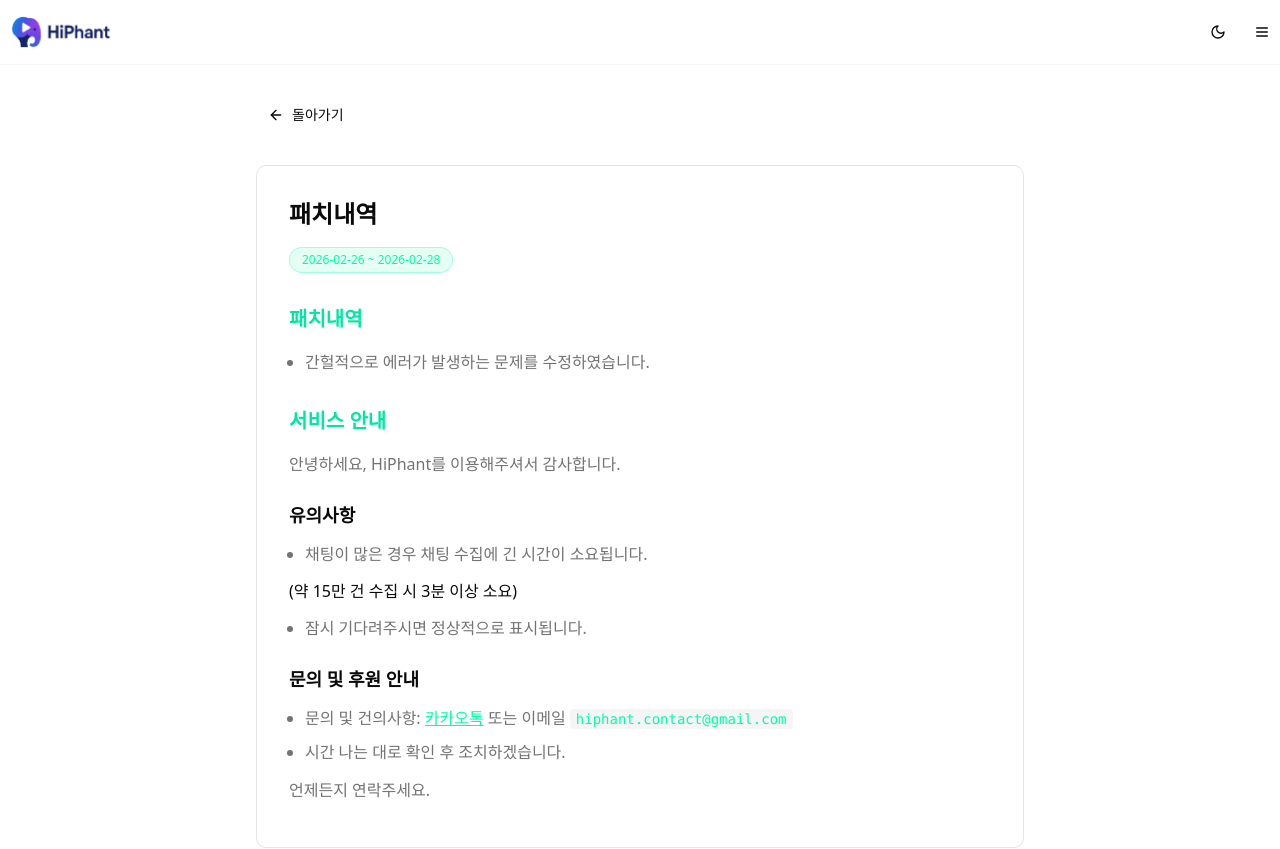
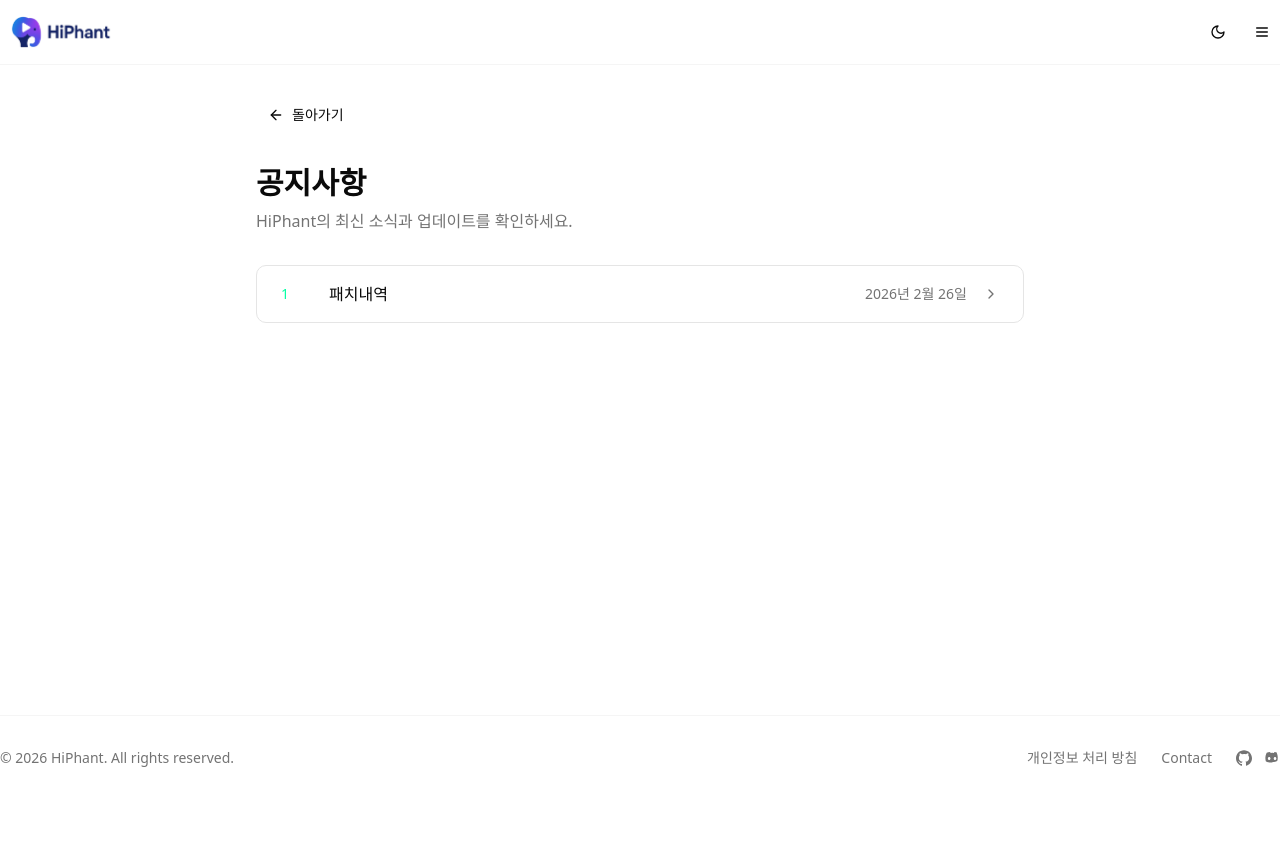
Before and after one commit to pachylover/hiphant-client, a Next.js app: page /notice in a window 1280 px wide. Shown: the top 849 px of the page. After the commit the page ends 800 px from the top, so only its background shows below. Built offline with nearby package versions, Linux system fonts and the light colour scheme.

Commit message:
feat: manage and display notices with multiple MD files
Update notice page to use multiple MD files and display as list.

```diff
--- a/app/api/notice/route.ts
+++ b/app/api/notice/route.ts
@@ -2,14 +2,70 @@ import { NextResponse } from "next/server"
 import { promises as fs } from "fs"
 import path from "path"
 
-export async function GET() {
+interface NoticeMeta {
+  id: string
+  date: string
+  title: string
+  filename: string
+}
+
+function parseFrontmatter(content: string): { frontmatter: Record<string, string>; body: string } {
+  const match = content.match(/^---\r?\n([\s\S]*?)\r?\n---\r?\n([\s\S]*)$/)
+  if (!match) return { frontmatter: {}, body: content }
+
+  const frontmatter: Record<string, string> = {}
+  for (const line of match[1].split("\n")) {
+    const idx = line.indexOf(":")
+    if (idx === -1) continue
+    const key = line.slice(0, idx).trim()
+    const value = line.slice(idx + 1).trim().replace(/^["']|["']$/g, "")
+    frontmatter[key] = value
+  }
+
+  return { frontmatter, body: match[2] }
+}
+
+// GET /api/notice - 공지사항 목록 반환
+export async function GET(request: Request) {
+  const { searchParams } = new URL(request.url)
+  const filename = searchParams.get("file")
+
+  const noticesDir = path.join(process.cwd(), "content", "notices")
+
   try {
-    const filePath = path.join(process.cwd(), "content", "notice.md")
-    const content = await fs.readFile(filePath, "utf-8")
-    return new NextResponse(content, {
-      headers: { "Content-Type": "text/plain; charset=utf-8" },
-    })
+    // 특정 파일 요청인 경우
+    if (filename) {
+      const filePath = path.join(noticesDir, filename)
+      const content = await fs.readFile(filePath, "utf-8")
+      return new NextResponse(content, {
+        headers: { "Content-Type": "text/plain; charset=utf-8" },
+      })
+    }
+
+    // 목록 요청인 경우
+    const files = await fs.readdir(noticesDir)
+    const mdFiles = files.filter((f) => f.endsWith(".md"))
+
+    const notices: NoticeMeta[] = []
+
+    for (const file of mdFiles) {
+      const filePath = path.join(noticesDir, file)
+      const content = await fs.readFile(filePath, "utf-8")
+      const { frontmatter } = parseFrontmatter(content)
+
+      notices.push({
+        id: file.replace(".md", ""),
+        date: frontmatter.date || "",
+        title: frontmatter.title || "제목 없음",
+        filename: file,
+      })
+    }
+
+    // 날짜 기준 최신순 정렬
+    notices.sort((a, b) => new Date(b.date).getTime() - new Date(a.date).getTime())
+
+    return NextResponse.json(notices)
   } catch {
-    return new NextResponse("", { status: 404 })
+    return NextResponse.json([], { status: 200 })
   }
 }
--- a/app/notice/page.tsx
+++ b/app/notice/page.tsx
@@ -1,35 +1,21 @@
 "use client"
 
 import { useState, useEffect } from "react"
-import { ArrowLeft } from "lucide-react"
+import { ArrowLeft, ChevronRight } from "lucide-react"
 import Link from "next/link"
 import { Button } from "@/components/ui/button"
 
-interface NoticeFrontmatter {
-  startDate: string
-  endDate: string
+interface NoticeMeta {
+  id: string
+  date: string
   title: string
+  filename: string
 }
 
-interface NoticeData {
-  frontmatter: NoticeFrontmatter
+interface NoticeDetail {
+  title: string
+  date: string
   html: string
-}
-
-function parseFrontmatter(raw: string): { frontmatter: Record<string, string>; body: string } {
-  const match = raw.match(/^---\r?\n([\s\S]*?)\r?\n---\r?\n([\s\S]*)$/)
-  if (!match) return { frontmatter: {}, body: raw }
-
-  const frontmatter: Record<string, string> = {}
-  for (const line of match[1].split("\n")) {
-    const idx = line.indexOf(":")
-    if (idx === -1) continue
-    const key = line.slice(0, idx).trim()
-    const value = line.slice(idx + 1).trim().replace(/^["']|["']$/g, "")
-    frontmatter[key] = value
-  }
-
-  return { frontmatter, body: match[2] }
 }
 
 function markdownToHtml(md: string): string {
@@ -78,48 +64,155 @@ function markdownToHtml(md: string): string {
   return html
 }
 
+function parseFrontmatter(raw: string): { frontmatter: Record<string, string>; body: string } {
+  const match = raw.match(/^---\r?\n([\s\S]*?)\r?\n---\r?\n([\s\S]*)$/)
+  if (!match) return { frontmatter: {}, body: raw }
+
+  const frontmatter: Record<string, string> = {}
+  for (const line of match[1].split("\n")) {
+    const idx = line.indexOf(":")
+    if (idx === -1) continue
+    const key = line.slice(0, idx).trim()
+    const value = line.slice(idx + 1).trim().replace(/^["']|["']$/g, "")
+    frontmatter[key] = value
+  }
+
+  return { frontmatter, body: match[2] }
+}
+
+function formatDate(dateStr: string): string {
+  const date = new Date(dateStr)
+  return date.toLocaleDateString("ko-KR", {
+    year: "numeric",
+    month: "long",
+    day: "numeric",
+  })
+}
+
 export default function NoticePage() {
-  const [notice, setNotice] = useState<NoticeData | null>(null)
+  const [notices, setNotices] = useState<NoticeMeta[]>([])
+  const [selectedNotice, setSelectedNotice] = useState<NoticeDetail | null>(null)
   const [isLoading, setIsLoading] = useState(true)
+  const [isDetailLoading, setIsDetailLoading] = useState(false)
 
   useEffect(() => {
-    async function loadNotice() {
+    async function loadNotices() {
       try {
         const res = await fetch("/api/notice")
         if (!res.ok) {
           setIsLoading(false)
           return
         }
-        const raw = await res.text()
-
-        const { frontmatter, body } = parseFrontmatter(raw)
-        const { startDate, endDate, title } = frontmatter as unknown as NoticeFrontmatter
-
-        const html = markdownToHtml(body)
-        setNotice({ frontmatter: { startDate, endDate, title: title || "공지사항" }, html })
+        const data = await res.json()
+        setNotices(data)
       } catch {
         // silently fail
       } finally {
         setIsLoading(false)
       }
     }
-    loadNotice()
+    loadNotices()
   }, [])
+
+  async function handleSelectNotice(notice: NoticeMeta) {
+    setIsDetailLoading(true)
+    try {
+      const res = await fetch(`/api/notice?file=${encodeURIComponent(notice.filename)}`)
+      if (!res.ok) {
+        setIsDetailLoading(false)
+        return
+      }
+      const raw = await res.text()
+      const { frontmatter, body } = parseFrontmatter(raw)
+      const html = markdownToHtml(body)
+
+      setSelectedNotice({
+        title: frontmatter.title || notice.title,
+        date: frontmatter.date || notice.date,
+        html,
+      })
+    } catch {
+      // silently fail
+    } finally {
+      setIsDetailLoading(false)
+    }
+  }
+
+  function handleBack() {
+    setSelectedNotice(null)
+  }
 
   return (
     <div className="container py-8 mx-auto">
       <div className="max-w-3xl mx-auto">
         <div className="mb-8">
+          {selectedNotice ? (
+            <Button variant="ghost" className="gap-2 pl-0 hover:pl-0" onClick={handleBack}>
+              <ArrowLeft className="h-4 w-4" />
+              목록으로
+            </Button>
+          ) : (
             <Link href="/">
               <Button variant="ghost" className="gap-2 pl-0 hover:pl-0">
                 <ArrowLeft className="h-4 w-4" />
                 돌아가기
               </Button>
             </Link>
+          )}
         </div>
 
+        {!selectedNotice ? (
+          <>
+            <div className="mb-8">
+              <h1 className="text-3xl font-bold text-foreground mb-2">공지사항</h1>
+              <p className="text-muted-foreground">
+                HiPhant의 최신 소식과 업데이트를 확인하세요.
+              </p>
+            </div>
+
+            <div className="rounded-lg border border-border bg-card overflow-hidden">
+              {isLoading ? (
+                <div className="p-6 space-y-4">
+                  {[1, 2, 3].map((i) => (
+                    <div key={i} className="flex items-center gap-4 animate-pulse">
+                      <div className="h-6 w-8 bg-secondary rounded" />
+                      <div className="h-6 flex-1 bg-secondary rounded" />
+                      <div className="h-6 w-24 bg-secondary rounded" />
+                    </div>
+                  ))}
+                </div>
+              ) : notices.length > 0 ? (
+                <ul className="divide-y divide-border">
+                  {notices.map((notice, index) => (
+                    <li key={notice.id}>
+                      <button
+                        onClick={() => handleSelectNotice(notice)}
+                        className="w-full flex items-center gap-4 px-6 py-4 hover:bg-secondary/50 transition-colors text-left"
+                      >
+                        <span className="text-sm font-medium text-accent w-8 shrink-0">
+                          {notices.length - index}
+                        </span>
+                        <span className="flex-1 font-medium text-foreground truncate">
+                          {notice.title}
+                        </span>
+                        <span className="text-sm text-muted-foreground shrink-0">
+                          {formatDate(notice.date)}
+                        </span>
+                        <ChevronRight className="h-4 w-4 text-muted-foreground shrink-0" />
+                      </button>
+                    </li>
+                  ))}
+                </ul>
+              ) : (
+                <div className="text-center py-12">
+                  <p className="text-muted-foreground">등록된 공지사항이 없습니다.</p>
+                </div>
+              )}
+            </div>
+          </>
+        ) : (
           <div className="rounded-lg border border-border bg-card p-6 sm:p-8">
-          {isLoading ? (
+            {isDetailLoading ? (
               <div className="space-y-4">
                 <div className="h-8 w-48 bg-secondary rounded animate-pulse" />
                 <div className="h-4 w-32 bg-secondary rounded animate-pulse" />
@@ -129,30 +222,23 @@ export default function NoticePage() {
                   <div className="h-4 w-5/6 bg-secondary rounded animate-pulse" />
                 </div>
               </div>
-          ) : notice ? (
+            ) : (
               <>
-              <h1 className="text-2xl font-bold text-foreground mb-4">{notice.frontmatter.title}</h1>
-
-              {notice.frontmatter.startDate && notice.frontmatter.endDate && (
-                <div className="mb-6">
-                  <span className="inline-block rounded-full border border-accent/30 bg-accent/10 px-3 py-1 text-xs font-medium text-accent">
-                    {notice.frontmatter.startDate} ~ {notice.frontmatter.endDate}
-                  </span>
-                </div>
-              )}
-
+                <h1 className="text-2xl font-bold text-foreground mb-2">
+                  {selectedNotice.title}
+                </h1>
+                <p className="text-sm text-muted-foreground mb-6">
+                  {formatDate(selectedNotice.date)}
+                </p>
                 <div
                   className="prose prose-sm max-w-none"
-                dangerouslySetInnerHTML={{ __html: notice.html }}
+                  dangerouslySetInnerHTML={{ __html: selectedNotice.html }}
                 />
               </>
-          ) : (
-            <div className="text-center py-12">
-              <p className="text-muted-foreground">등록된 공지사항이 없습니다.</p>
+            )}
           </div>
         )}
       </div>
     </div>
-    </div>
   )
 }
--- /dev/null
+++ b/content/notices/2026-02-26-patch-note.md
@@ -0,0 +1,25 @@
+---
+date: 2026-02-26
+title: "패치내역"
+---
+## 패치내역
+
+- 간헐적으로 에러가 발생하는 문제를 수정하였습니다.
+
+
+## 서비스 안내
+
+안녕하세요, HiPhant를 이용해주셔서 감사합니다.
+
+### 유의사항
+
+- 채팅이 많은 경우 채팅 수집에 긴 시간이 소요됩니다.
+  (약 15만 건 수집 시 3분 이상 소요)
+- 잠시 기다려주시면 정상적으로 표시됩니다.
+
+### 문의 및 후원 안내
+
+- 문의 및 건의사항: [카카오톡](https://open.kakao.com/o/s6cIwFhi) 또는 이메일 `hiphant.contact@gmail.com`
+- 시간 나는 대로 확인 후 조치하겠습니다.
+
+언제든지 연락주세요.
```
Also changed, not shown: app/guide/page.tsx (+35 -16 lines). Lines whose indentation alone changed are shown as unchanged.
